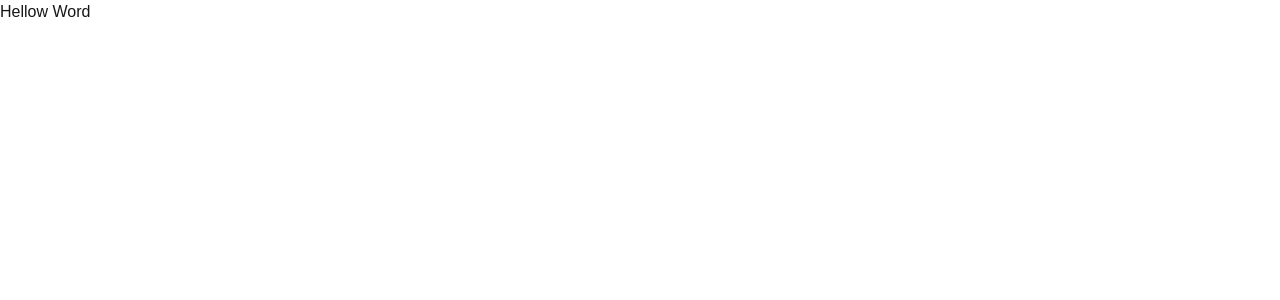
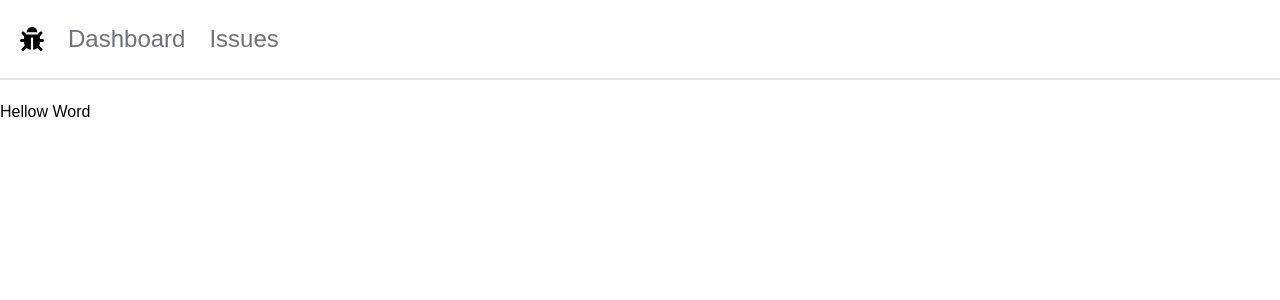
Before and after one commit to RashmithaDeSilva/IsTrack, a Next.js app: page / in a window 1280 px wide. Shown: the top 300 px of the page. Built offline with nearby package versions, Linux system fonts and the light colour scheme.

Commit message:
Build the navbar

```diff
--- /dev/null
+++ b/app/NavBar.tsx
@@ -0,0 +1,23 @@
+import React from 'react'
+import Link from 'next/link'
+import { FaBug } from "react-icons/fa";
+
+const NavBar = () => {
+
+  const links: Array<any> = [
+    { lable: "Dashboard", href: "/" },
+    { lable: "Issues", href: "/issues" }
+  ]
+
+  return (
+    <nav className='flex space-x-6 border-b-2 mb-5 px-5 h-20 items-center'>
+      <Link className='text-2xl' href="/"><FaBug /></Link>
+
+      <ul className='flex space-x-6'>
+        { links.map(link => <Link key={ link.href } className='text-zinc-500 hover:text-zinc-800 transition-colors text-2xl' href={ link.href } > { link.lable } </Link>) }
+      </ul>
+    </nav>
+  )
+}
+
+export default NavBar
--- a/app/globals.css
+++ b/app/globals.css
@@ -15,7 +15,7 @@
 }
 
 body {
-  color: var(--foreground);
+  color: rgb(var(--foreground));
   /* background: var(--background); */
   font-family: Arial, Helvetica, sans-serif;
 }
--- a/app/layout.tsx
+++ b/app/layout.tsx
@@ -1,6 +1,7 @@
 import type { Metadata } from "next";
 import localFont from "next/font/local";
 import "./globals.css";
+import NavBar from "./NavBar";
 
 const geistSans = localFont({
   src: "./fonts/GeistVF.woff",
@@ -25,10 +26,9 @@ export default function RootLayout({
 }>) {
   return (
     <html lang="en">
-      <body
-        className={`${geistSans.variable} ${geistMono.variable} antialiased`}
-      >
-        {children}
+      <body className={`${geistSans.variable} ${geistMono.variable} antialiased`}>
+        <NavBar />
+        <main>{ children }</main>
       </body>
     </html>
   );
```
Also changed, not shown: package.json (+5 -4 lines), 1 other file (tests, documents, lock files or other folders).
